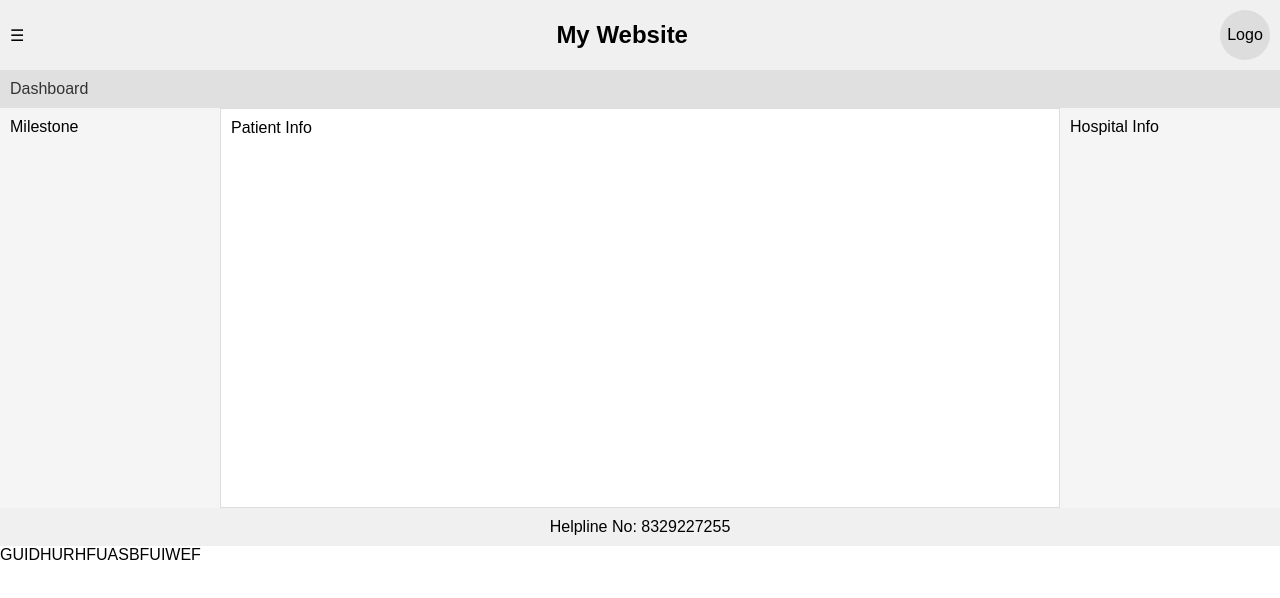
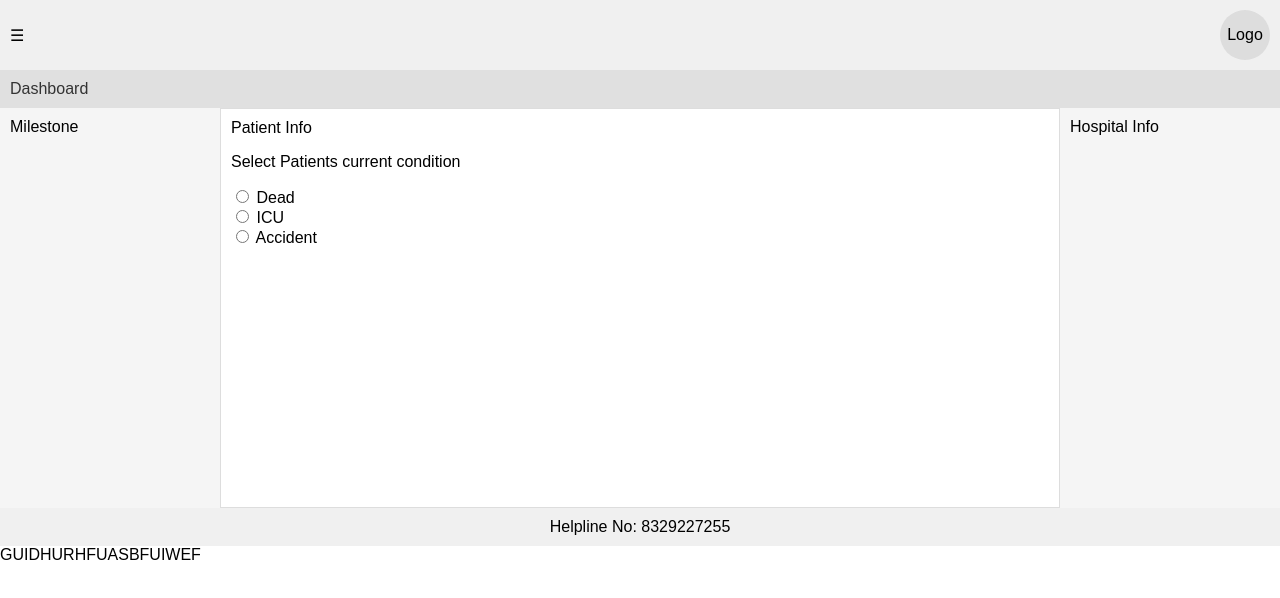
Before and after one commit to Chouhan705/Team-1-Website, a plain HTML site: page Aditya/index.html in a window 1280 px wide. Drawn offline with Linux system fonts and the light colour scheme.

Commit message:
Update index.html

```diff
--- a/Aditya/index.html
+++ b/Aditya/index.html
@@ -9,8 +9,8 @@
 <body>
     <header>
         <div id="hamburger-menu">☰</div>
-        <div id="website-name">My Website</div>
-        <div id="logo">Logo</div>
+        <div img src=\Aditya\banner.jpg id="website-name"></div>
+        <div img src=\Aditya\logo.jpg id="logo">Logo</div>
     </header>
 
     <div id="dropdown-menu" class="hidden">
@@ -28,8 +28,35 @@
     </nav>
 
     <main>
-        <aside id="left-sidebar">Milestone</aside>
-        <section id="patient-info">Patient Info</section>
+        <aside id="left-sidebar">Milestone
+        </aside>
+        <section id="patient-info">Patient Info
+        <form>
+          <p>Select Patients current condition</p>
+          <div>
+            <input type="radio"
+               id="Dead"
+               name="conditions"
+               value="Dead">
+            <label for="Dead">Dead</label>
+          </div>
+          <div>
+            <input type="radio"
+               id="ICU"
+               name="conditions"
+               value="ICU">
+            <label for="ICU">ICU</label>
+          </div>
+          <div>
+            <input type="radio"
+               id="Accident"
+               name="conditions"
+               value="Accident">
+            <label for="Accident">Accident</label>
+          </div>
+
+        </form>
+        </section>
         <aside id="right-sidebar">Hospital Info</aside>
     </main>
 
```
